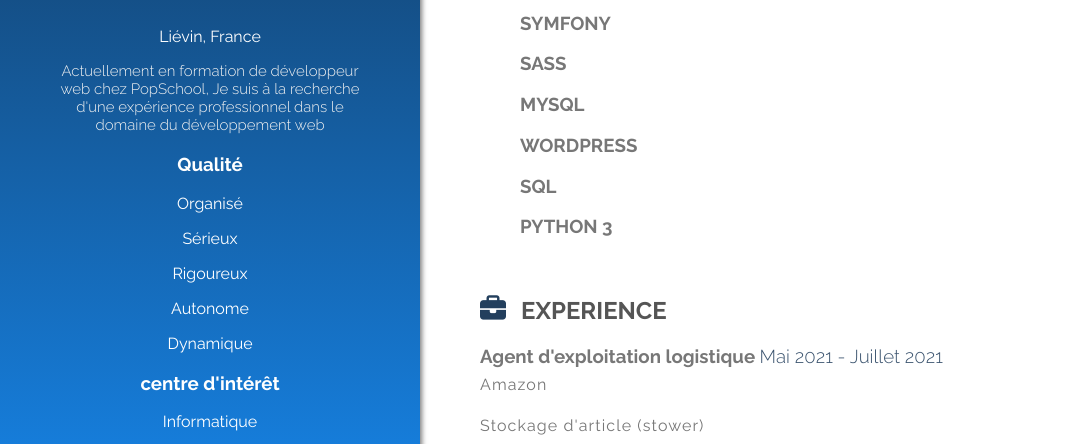
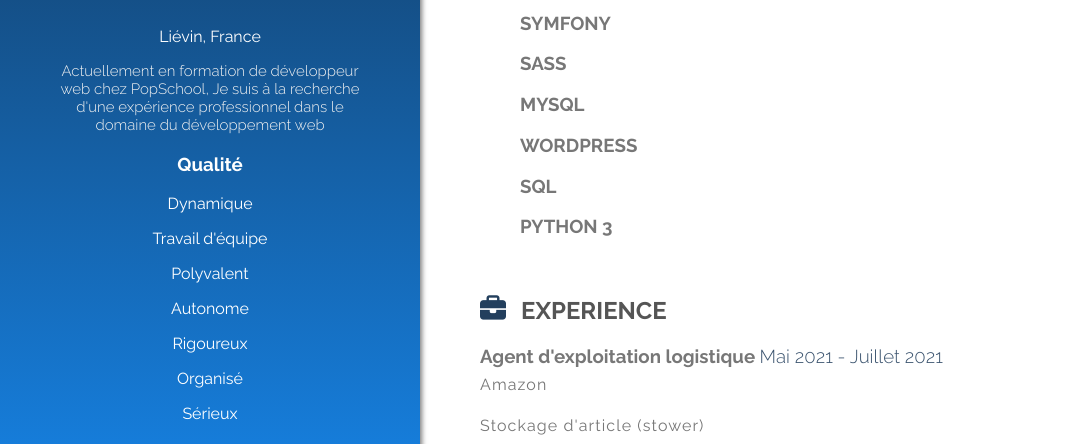
Before and after one commit to alex62320/cv-html-css, a website: page index.html in a window 1280 px wide. Shown: the part 250-694 px from the top of the page, without its empty margins (0-1068 px from the left). Drawn offline with Linux system fonts and the light colour scheme.

Commit message:
correction de partie du cv
correction de partie du cv

```diff
--- a/index.html
+++ b/index.html
@@ -32,11 +32,13 @@
             </div>
             <div>
               <h3>Qualité</h3>
+              <p>Dynamique</p>
+              <p>Travail d'équipe </p>
+              <p>Polyvalent</p>
+              <p>Autonome</p>
+              <p>Rigoureux</p>
               <p>Organisé</p>
               <p>Sérieux</p>
-              <p>Rigoureux</p>
-              <p>Autonome</p>
-              <p>Dynamique</p>
             </div>
             <div>
               <h3>centre d'intérêt</h3>
```
